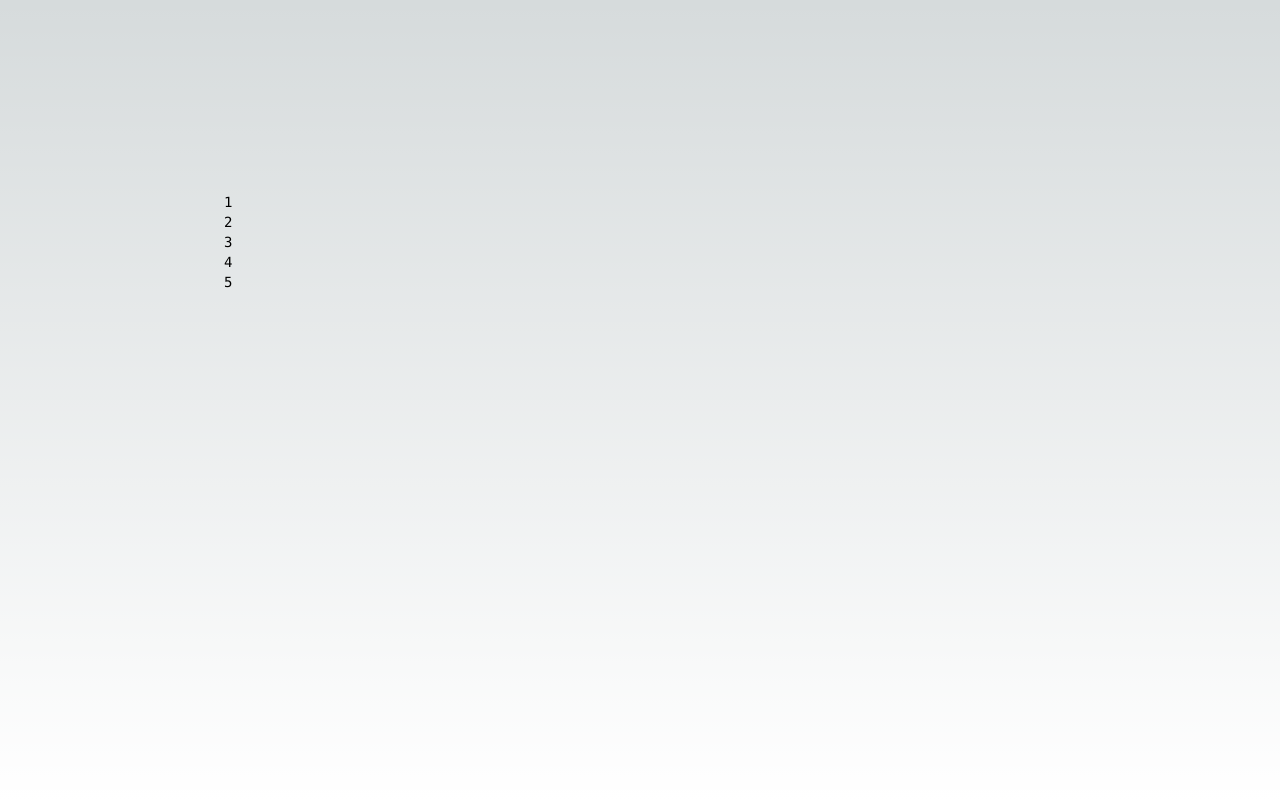
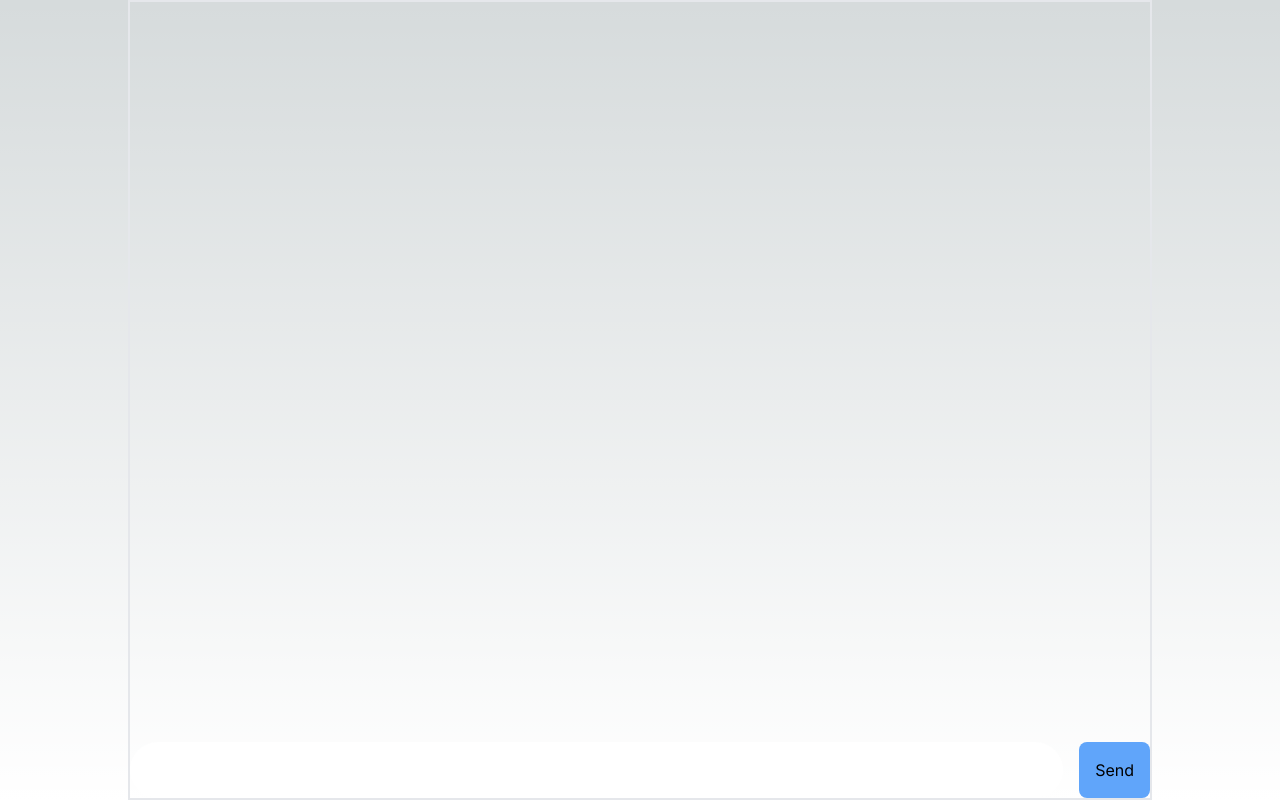
Before and after one commit to suneettipirneni/LegalAIze, a Next.js app in the folder legalaize/: page / in a window 1280 px wide. Built offline with nearby package versions, Linux system fonts and the light colour scheme.

Commit message:
some progress on the chat component

```diff
--- a/legalaize/app/page.tsx
+++ b/legalaize/app/page.tsx
@@ -1,14 +1,14 @@
 import Image from "next/image";
 import { Inter } from "next/font/google";
-import { Chat } from "@/components/Chat";
+import { ChatUI } from "@/components/Chat";
 
 const inter = Inter({ subsets: ["latin"] });
 
 export default function Home() {
   return (
-    <main className="flex min-h-screen flex-col items-center justify-between p-24">
-      <div className="z-10 w-full max-w-5xl items-center justify-between font-mono text-sm lg:flex">
-        <Chat />
+    <main className="flex flex-col items-center justify-between max-h-screen">
+      <div className="z-10 grow max-w-5xl items-center justify-between flex w-full min-h-screen">
+        <ChatUI />
       </div>
     </main>
   );
--- a/legalaize/components/Chat.tsx
+++ b/legalaize/components/Chat.tsx
@@ -2,19 +2,46 @@
 
 import { useState } from "react";
 
-export function Chat() {
-  const [chats, setChats] = useState<string[]>(["1", "2", "3", "4", "5"]);
+export function ChatBubble({
+  text,
+  className,
+}: {
+  text: string;
+  className?: string;
+}) {
+  return (
+    <div className={`p-2 bg-blue-500 rounded-xl ${className}`}>{text}</div>
+  );
+}
+
+export function ChatUI() {
+  const [chats, setChats] = useState<string[]>([]);
+
+  const [currentChat, setCurrentChat] = useState<string>("");
 
   return (
-    <div className="flex flex-col items-center justify-between p-24">
-      {chats.map((chat, idx) => (
-        <div
-          key={idx}
-          className="z-10 w-full max-w-5xl items-center justify-between font-mono text-sm lg:flex"
+    <div
+      className={`flex grow flex-col justify-between space-y-2 border-2 border-red h-screen`}
+    >
+      <div className="flex grow flex-col overflow-scroll space-y-2 flex-end">
+        {chats.map((chat, idx) => (
+          <ChatBubble key={idx} text={chat} className="self-end" />
+        ))}
+      </div>
+
+      <div className="flex flex-row space-x-4 max-h-[100px]">
+        <input
+          name="test"
+          className="text-black grow rounded-full p-3"
+          onChange={(a) => setCurrentChat(a.target.value)}
+        />
+        <button
+          className="rounded-lg bg-blue-400 p-4"
+          onClick={() => setChats([...chats, currentChat])}
         >
-          {chat}
-        </div>
-      ))}
+          Send
+        </button>
+      </div>
     </div>
   );
 }
```
